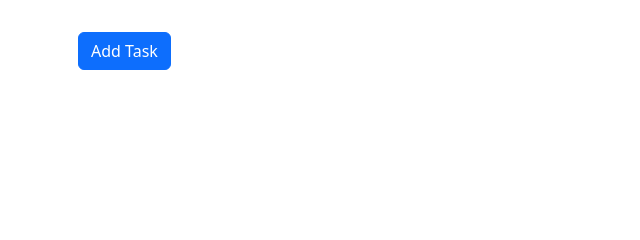
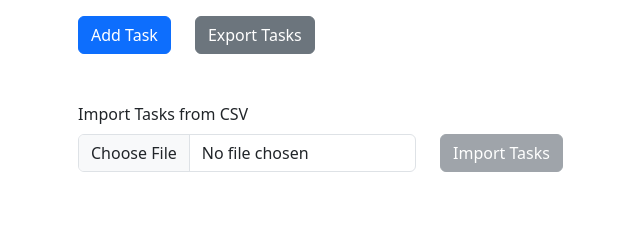
Before and after one commit to nikitashvarts/python-basic-course, a Flask app: page / in a window 1280 px wide. Shown: the part 245-485 px from the top of the page, without its empty margins (4-644 px from the left). Run offline with Flask 3, Linux system fonts and the light colour scheme; data that the repository does not hold is empty.

Commit message:
Implement importing and exporting tasks

```diff
--- a/projects/task_manager/db.py
+++ b/projects/task_manager/managers/task_manager.py
@@ -43,7 +43,7 @@ class TaskManager:
         self.conn.commit()
 
     def get_tasks(self, sort_by, order, project):
-        if sort_by not in ('id', 'title', 'deadline', 'priority'):
+        if sort_by not in ('id', 'title', 'description', 'deadline', 'priority'):
             sort_by = 'id'
         if order not in ('ASC', 'DESC'):
             order = 'ASC'
--- a/projects/task_manager/routes.py
+++ b/projects/task_manager/routes.py
@@ -1,5 +1,10 @@
-from db import TaskManager, TaskPriority
-from flask import Blueprint, render_template, request, redirect, url_for
+import os
+import sys
+from tempfile import gettempdir
+
+from managers.csv_manager import CSVManager
+from managers.task_manager import TaskManager, TaskPriority
+from flask import Blueprint, render_template, request, redirect, url_for, send_file, after_this_request
 
 tasks_bp = Blueprint('tasks', __name__, template_folder='templates')
 
@@ -58,3 +63,49 @@ def delete_task(task_id):
     task_manager = TaskManager.get_instance()
     task_manager.delete_task(task_id)
     return redirect(url_for('.show_tasks'))
+
+
+@tasks_bp.route('/upload_csv', methods=['POST'])
+def upload_csv():
+    if 'csv_file' not in request.files:
+        return 'No file part', 400
+
+    csv_file = request.files['csv_file']
+
+    if csv_file.filename == '':
+        return 'No file selected', 400
+
+    if csv_file and csv_file.filename.endswith('.csv'):
+        try:
+            file_path = os.path.join(gettempdir(), csv_file.filename)
+            csv_file.save(file_path)
+
+            csv_manager = CSVManager()
+            csv_manager.import_tasks(file_path)
+            os.remove(file_path)
+        except Exception:
+            return 'Failed to import the CSV file, try uploading another one', 400
+
+        return redirect(url_for('.show_tasks'))
+
+    return 'Invalid file format, please upload a CSV file', 400
+
+
+@tasks_bp.route('/download_csv')
+def download_csv():
+    try:
+        csv_manager = CSVManager()
+        file_path = os.path.join(gettempdir(), 'tasks_export.csv')
+        csv_manager.export_tasks(file_path)
+    except Exception:
+        return 'Failed to export tasks to a CSV file', 400
+
+    @after_this_request
+    def remove_file(response):
+        try:
+            os.remove(file_path)
+        except OSError as err:
+            print(f'Failed to remove the exported CSV file: {err}', file=sys.stderr)
+        return response
+
+    return send_file(file_path, as_attachment=True, mimetype='text/csv')
--- a/projects/task_manager/templates/task_list.html
+++ b/projects/task_manager/templates/task_list.html
@@ -22,6 +22,9 @@
                     </option>
                     <option value="title" {% if request.args.get('sort_by') == 'title' %}selected{% endif %}>
                         Title
+                    </option>
+                    <option value="description" {% if request.args.get('sort_by') == 'description' %}selected{% endif %}>
+                        Description
                     </option>
                     <option value="deadline" {% if request.args.get('sort_by') == 'deadline' %}selected{% endif %}>
                         Deadline
@@ -98,7 +101,27 @@
         {% endfor %}
         </tbody>
     </table>
-    <a href="/add_task" class="btn btn-primary my-3">Add Task</a>
+
+    <div class="mb-5 row">
+        <div class="col-auto">
+            <a href="/add_task" class="btn btn-primary">Add Task</a>
+        </div>
+        <div class="col-auto">
+            <a href="/download_csv" class="btn btn-secondary">Export Tasks</a>
+        </div>
+    </div>
+
+    <form action="/upload_csv" method="POST" enctype="multipart/form-data">
+        <div class="mb-3 row">
+            <label for="csv_file" class="form-label">Import Tasks from CSV</label>
+            <div class="col-auto">
+                <input type="file" class="form-control" id="csv_file" name="csv_file" accept="text/csv">
+            </div>
+            <div class="col-auto">
+                <button type="submit" class="btn btn-secondary" id="csv_submit" disabled>Import Tasks</button>
+            </div>
+        </div>
+    </form>
 </div>
 
 <script>
@@ -111,6 +134,12 @@
                 form.submit();
             }
         });
+
+        const fileInput = document.getElementById('csv_file');
+        const submitBtn = document.getElementById('csv_submit');
+        fileInput.addEventListener('change', () => {
+            submitBtn.disabled = fileInput.files.length === 0;
+        });
     });
 </script>
 <script src="https://cdn.jsdelivr.net/npm/bootstrap@5.3.2/dist/js/bootstrap.bundle.min.js"
```
Also changed, not shown: projects/task_manager/managers/csv_manager.py (added, +36 -0 lines), projects/task_manager/managers/__init__.py (added).
